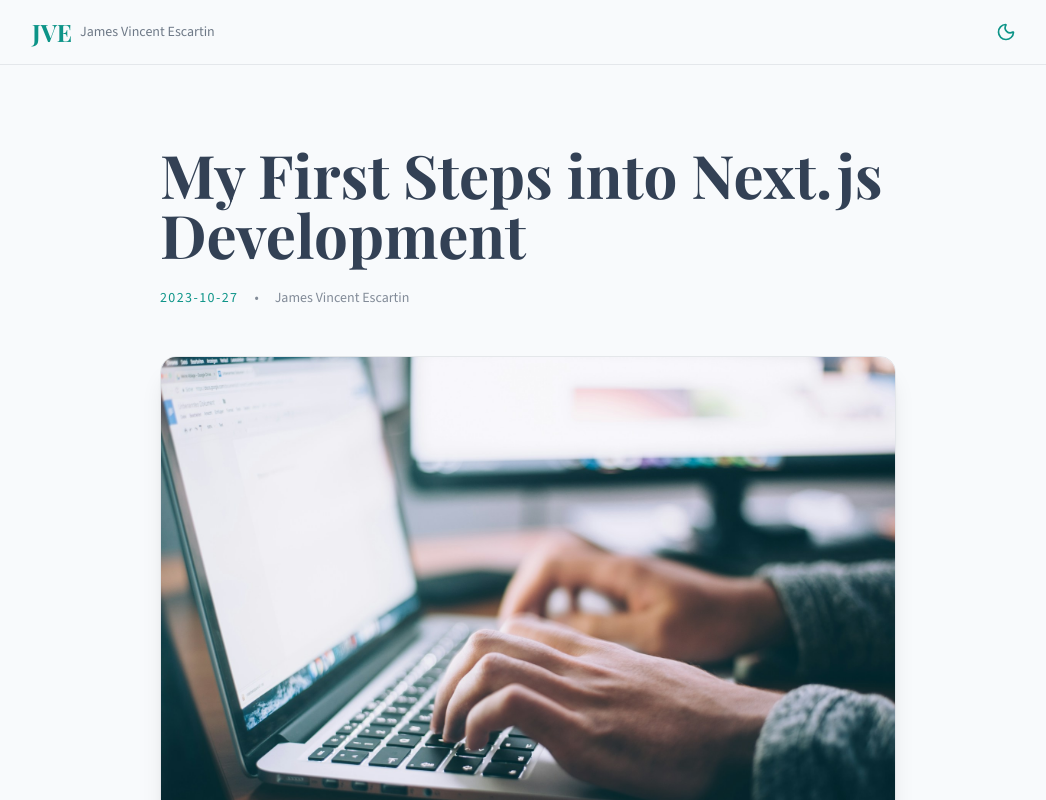
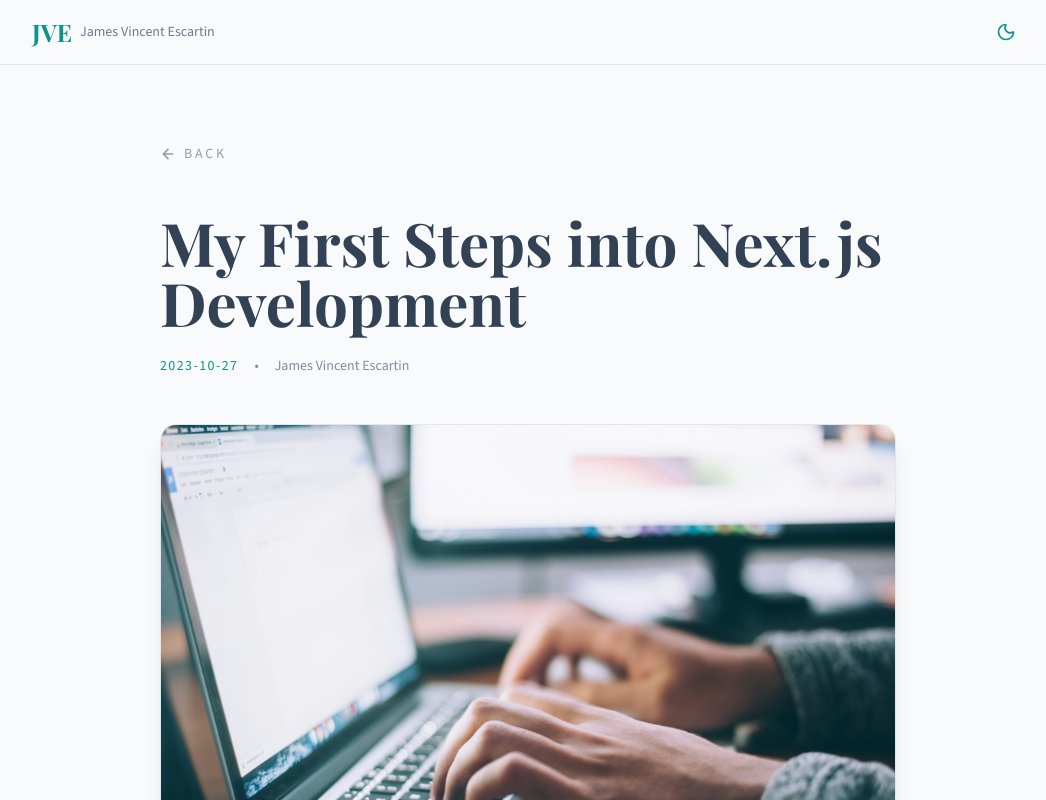
Before and after one commit to jvescartin/jvescartin.com, a Next.js app: page /blog/test in a window 1280 px wide. Shown: the top 800 px of the page, without its empty margins (112-1158 px from the left). Built offline with nearby package versions, Linux system fonts and the light colour scheme; a web font is replaced by a local one.

Commit message:
feat: add back to the article

```diff
--- a/app/blog/[slug]/page.tsx
+++ b/app/blog/[slug]/page.tsx
@@ -3,6 +3,7 @@ import fs from "fs";
 import matter from "gray-matter";
 import Image from "next/image";
 import Markdown from "markdown-to-jsx";
+import Link from "next/link";
 
 
 
@@ -16,6 +17,25 @@ export default async function PostPage({ params}: { params: Promise<{ slug: stri
 
   return (
     <article className="mx-auto max-w-3xl px-4 py-20">
+      <nav className="mb-12">
+        <Link
+          href="/"
+          className="group flex items-center gap-2 text-sm font-base uppercase tracking-[0.2em] text-foreground/50 transition-colors hover:text-accent"
+        >
+          <svg
+            viewBox="0 0 24 24"
+            fill="none"
+            stroke="currentColor"
+            className="h-4 w-4 transition-transform group-hover:-translate-x-1"
+            strokeWidth="2.5"
+            strokeLinecap="round"
+            strokeLinejoin="round"
+          >
+            <path d="M19 12H5M12 19l-7-7 7-7" />
+          </svg>
+          Back
+        </Link>
+      </nav>
       {/* Article Header */}
       <header className="mb-12">
         <h1 className="font-accent text-4xl font-bold md:text-5xl lg:text-6xl text-foreground">
```
